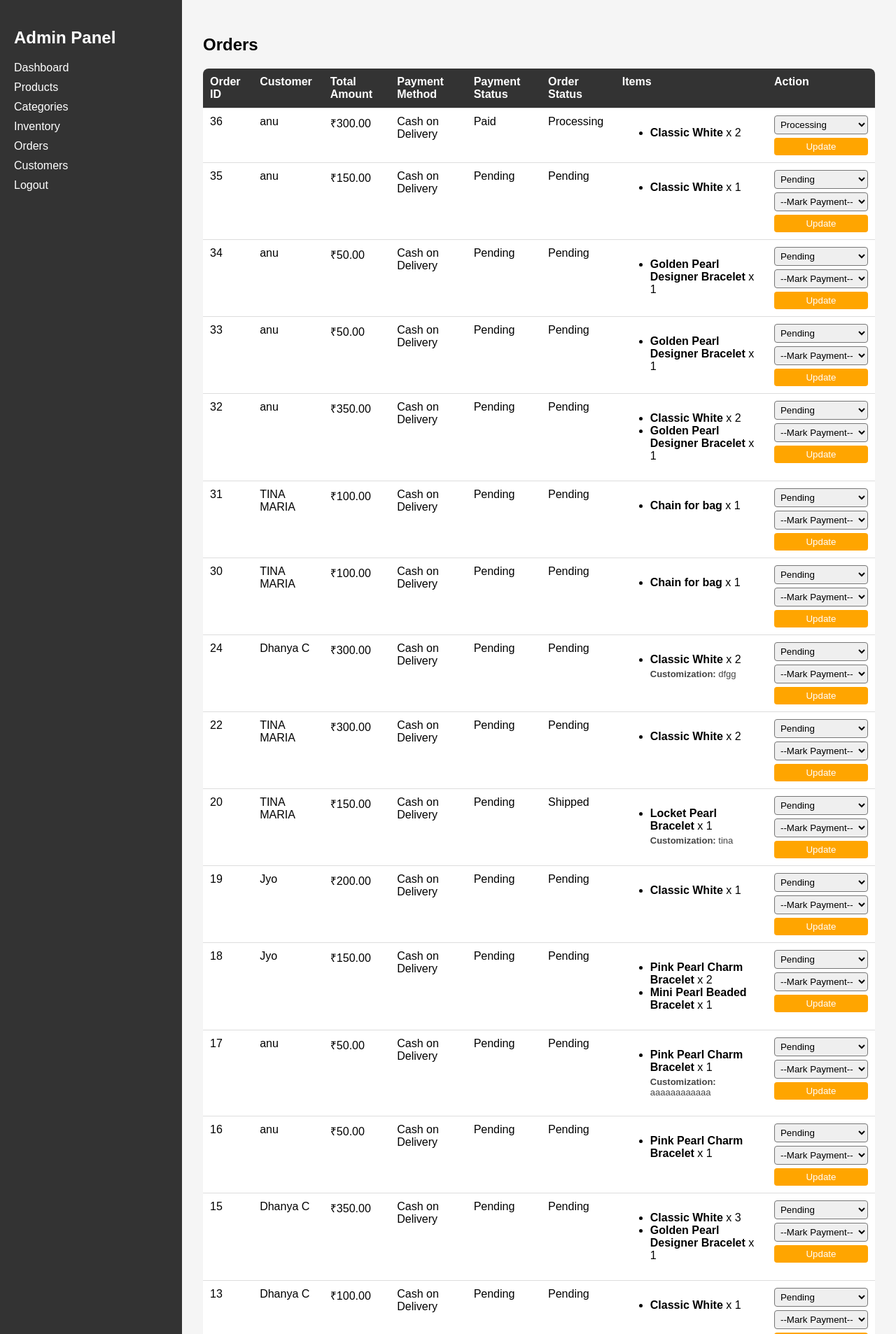
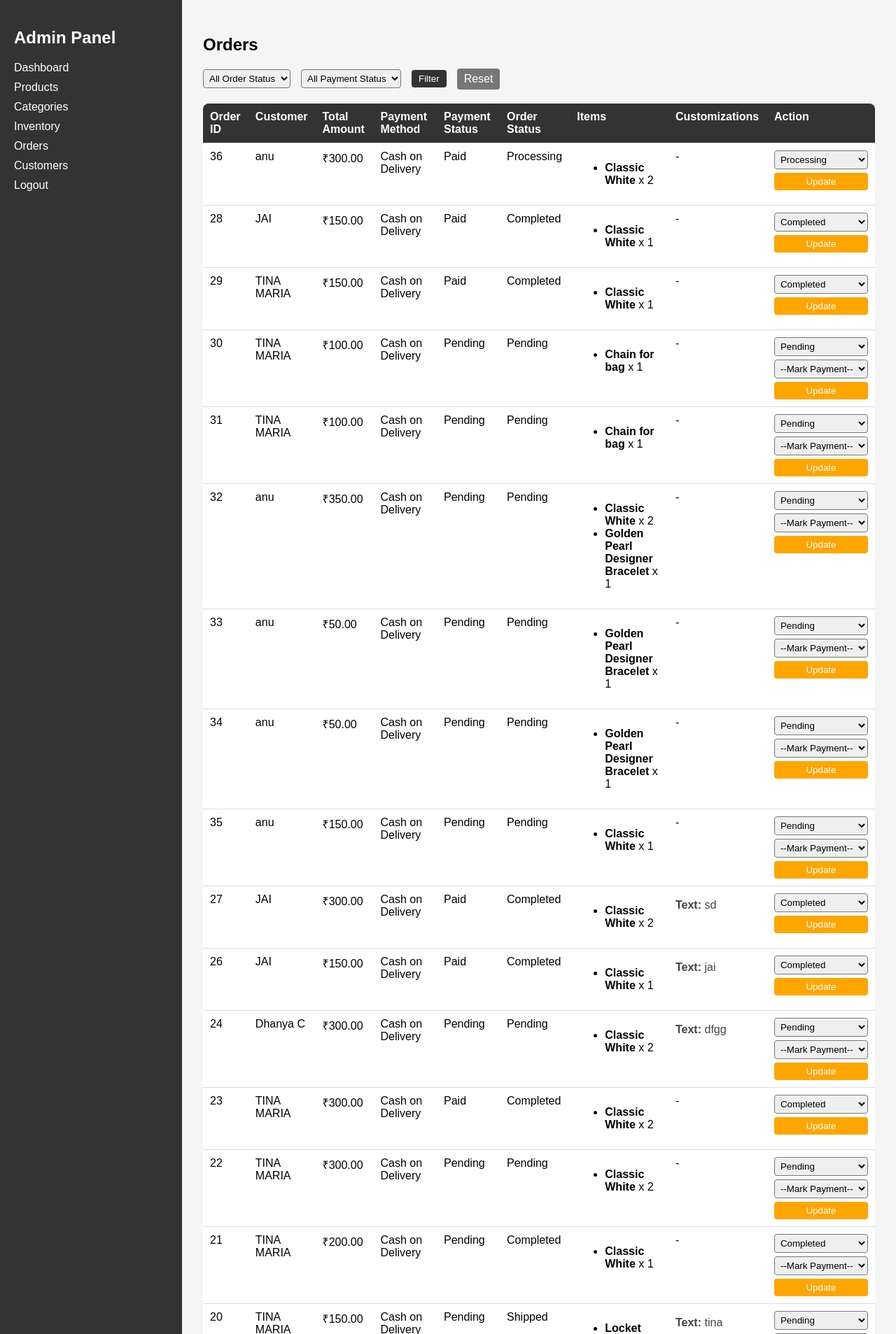
Before and after one commit to Dhanya313/AVANA_BEADS, a PHP site: page /admin_orders.php?status=pending in a window 1280 px wide. Shown: the top 1907 px of the page at 70% size. Run offline with PHP 8.4, Linux system fonts and the light colour scheme; a user stored in the database is signed in; data comes from the database, SQL or seed files in the repository.

Commit message:
small change in order filter

```diff
--- a/admin/admin_orders.php
+++ b/admin/admin_orders.php
@@ -71,23 +71,29 @@ if(isset($_POST['update_status'])){
 }
 
 /* ================= FETCH ORDERS ================= */
+/* ================= FETCH ORDERS ================= */
 
-if(isset($_GET['status']) && $_GET['status'] == 'pending') {
-    $orders = mysqli_query($conn, "
+$order_filter = isset($_GET['order_filter']) ? $_GET['order_filter'] : '';
+$payment_filter = isset($_GET['payment_filter']) ? $_GET['payment_filter'] : '';
+
+$query = "
     SELECT o.*, c.cust_name AS customer_name
     FROM orders o
     LEFT JOIN customer c ON o.cust_id=c.cust_id
-        WHERE o.order_status != 'Completed'
-        ORDER BY o.order_date DESC
-    ");
-} else {
-    $orders = mysqli_query($conn, "
-        SELECT o.*, c.cust_name AS customer_name
-        FROM orders o
-        LEFT JOIN customer c ON o.cust_id=c.cust_id
-        ORDER BY o.order_date DESC
-    ");
+    WHERE 1
+";
+
+if(!empty($order_filter)){
+    $query .= " AND o.order_status='$order_filter'";
 }
+
+if(!empty($payment_filter)){
+    $query .= " AND o.payment_status='$payment_filter'";
+}
+
+$query .= " ORDER BY o.order_date DESC";
+
+$orders = mysqli_query($conn, $query);
 ?>
 
 <!DOCTYPE html>
@@ -105,7 +111,7 @@ th, td { padding:10px; border-bottom:1px solid #ddd; text-align:left; vertical-a
 th { background:#333; color:white; }
 button { padding:5px 10px; background:orange; color:white; border:none; border-radius:4px; cursor:pointer; }
 select { padding:4px; border-radius:4px; }
-.custom-box { font-size:13px; color:#444; margin-top:4px; }
+.custom-box { font-size:16px;font-weight:500;line-height:1.6; color:#444; margin-top:4px; }
 .custom-img { width:60px; border-radius:6px; margin-top:4px; border:1px solid #ccc; }
 </style>
 </head>
@@ -124,6 +130,30 @@ select { padding:4px; border-radius:4px; }
 
 <div class="main">
     <h2>Orders</h2>
+    <!-- ================= FILTER SECTION ================= -->
+<form method="GET" style="margin-bottom:20px; display:flex; gap:15px; align-items:center;">
+
+    <!-- Order Status Filter -->
+    <select name="order_filter">
+        <option value="">All Order Status</option>
+        <option value="Pending" <?php if(isset($_GET['order_filter']) && $_GET['order_filter']=='Pending') echo 'selected'; ?>>Pending</option>
+        <option value="Processing" <?php if(isset($_GET['order_filter']) && $_GET['order_filter']=='Processing') echo 'selected'; ?>>Processing</option>
+        <option value="Completed" <?php if(isset($_GET['order_filter']) && $_GET['order_filter']=='Completed') echo 'selected'; ?>>Completed</option>
+        <option value="Cancelled" <?php if(isset($_GET['order_filter']) && $_GET['order_filter']=='Cancelled') echo 'selected'; ?>>Cancelled</option>
+    </select>
+
+    <!-- Payment Status Filter -->
+    <select name="payment_filter">
+        <option value="">All Payment Status</option>
+        <option value="Pending" <?php if(isset($_GET['payment_filter']) && $_GET['payment_filter']=='Pending') echo 'selected'; ?>>Pending</option>
+        <option value="Paid" <?php if(isset($_GET['payment_filter']) && $_GET['payment_filter']=='Paid') echo 'selected'; ?>>Paid</option>
+    </select>
+
+    <button type="submit" style="background:#333;">Filter</button>
+    <a href="admin_orders.php" style="text-decoration:none; background:#777; color:white; padding:6px 10px; border-radius:4px;">Reset</a>
+
+</form>
+
     <table>
         <tr>
             <th>Order ID</th>
@@ -133,6 +163,7 @@ select { padding:4px; border-radius:4px; }
             <th>Payment Status</th>
             <th>Order Status</th>
             <th>Items</th>
+            <th>Customizations</th>
             <th>Action</th>
         </tr>
 
@@ -147,6 +178,10 @@ select { padding:4px; border-radius:4px; }
                 <td>
                     <ul>
                         <?php
+                        $custom_data=[];
+                        ?>
+
+                    <?php
                         $items = mysqli_query($conn, "
                             SELECT oi.*, p.product_name
                             FROM order_items oi
@@ -157,23 +192,34 @@ select { padding:4px; border-radius:4px; }
                         while($item = mysqli_fetch_assoc($items)){
     echo "<li>";
     echo "<strong>".$item['product_name']."</strong> x ".$item['quantity'];
+    echo "</li>";
 
-                            // Show Customization Text
+    // Collect Customization Text
     if(!empty($item['customization_text'])){
-                                echo "<div class='custom-box'><b>Customization:</b> ".$item['customization_text']."</div>";
+        $custom_data[] = "<div class='custom-box'><b>Text:</b> ".$item['customization_text']."</div>";
     }
 
-                            // Show Customization Image
+    // Collect Customization Image
     if(!empty($item['customization_image'])){
-                                echo "<div class='custom-box'><b>Reference Image:</b><br>
+        $custom_data[] = "<div class='custom-box'>
+                            <b>Image:</b><br>
                             <img src='../uploads/customization/".$item['customization_image']."' class='custom-img'>
                           </div>";
     }
-
-                            echo "</li>";
 }
                     ?>
                     </ul>
+                </td>
+                <td>
+    <?php
+    if(!empty($custom_data)){
+        foreach($custom_data as $data){
+            echo $data;
+        }
+    } else {
+        echo "-";
+    }
+    ?>
 </td>
                 <td>
                     <form method="POST" style="display:flex; flex-direction:column; gap:5px;">
```
Lines whose indentation alone changed are shown as unchanged.
